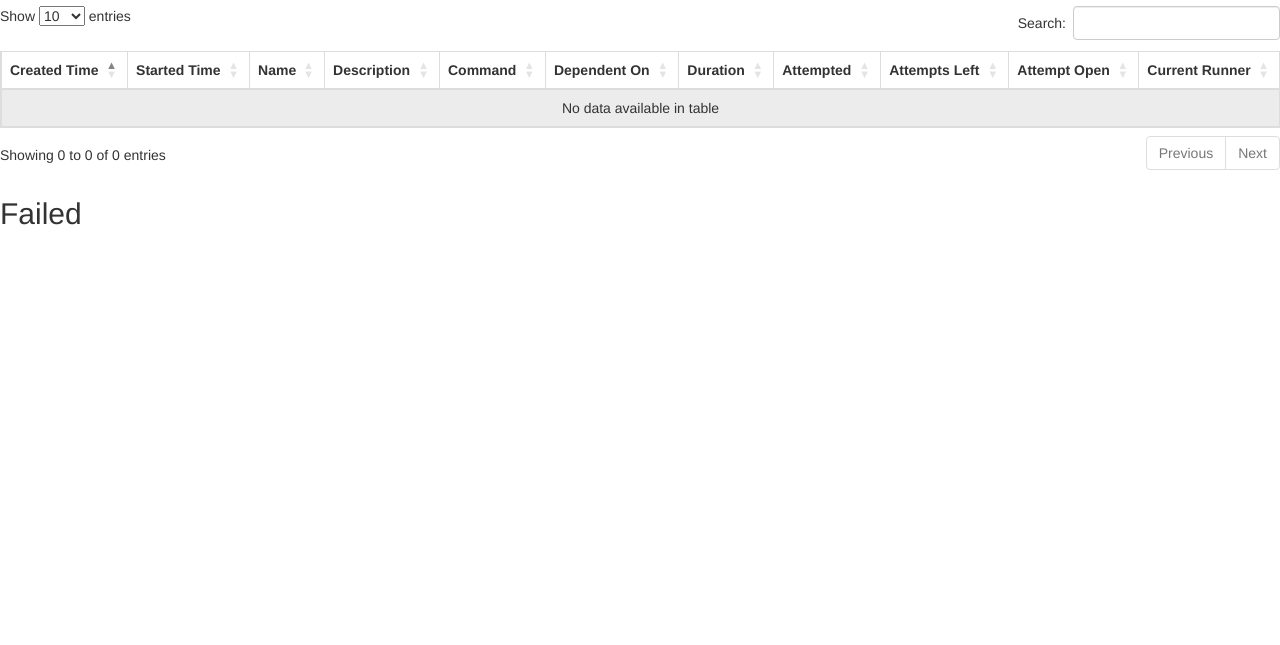
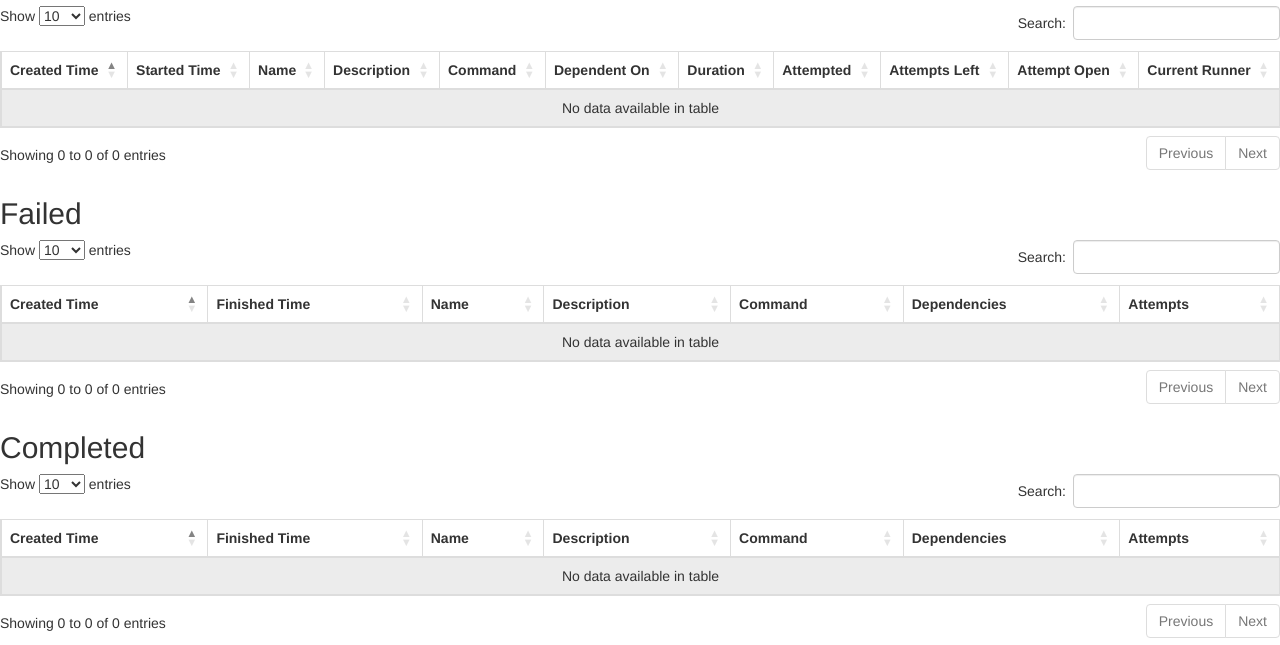
Before and after one commit to nabicht/SimpleTaskQueue, a Flask app: page / in a window 1280 px wide. Shown: the part 351-996 px from the top of the page. Before the commit the page ends 576 px from the top, so only its background shows below. Run offline with Flask 2, Linux system fonts and the light colour scheme; data that the repository does not hold is empty; some libraries are stand-ins or nearby versions.

Commit message:
got failed and completed tables in the web page, which closes #2

```diff
--- a/app.py
+++ b/app.py
@@ -123,7 +123,7 @@ class MonitorTasks(Resource):
                 d = {"id": task.task_id(),
                      "status": "In Process",
                      "created": str(task.created_time),
-                     "started": str(task),
+                     "started": str(task.start_time()),
                      "name": task.name,
                      "description": task.desc,
                      "command": task.cmd,
@@ -131,12 +131,40 @@ class MonitorTasks(Resource):
                      "duration": task.duration,
                      "attempted": task.num_attempts(),
                      "attempts left": task.max_attempts - task.num_attempts(),
-                     "attempt open": task.most_recent_attempt().in_process() == True,
+                     "attempt open": task.most_recent_attempt().in_process() is True,
                      "current runner": current_runner
                     }
                 list_of_tasks.append(d)
-        elif list_type.lower() == "done":
-            pass
+        elif list_type.lower() == "failed":
+            done = task_manager.done_tasks()
+            for task in done:
+                if task.failed():
+                    d = {"id": task.task_id(),
+                         "status": "Failed",
+                         "created": str(task.created_time),
+                         "finished": str(task.finished_time()),
+                         "name": task.name,
+                         "description": task.desc,
+                         "command": task.cmd,
+                         "dependencies": task_manager.dependencies(task.task_id()),
+                         "attempts": task.num_attempts()
+                         }
+                    list_of_tasks.append(d)
+        elif list_type.lower() == "completed":
+            done = task_manager.done_tasks()
+            for task in done:
+                if task.failed():
+                    d = {"id": task.task_id(),
+                         "status": "Completed",
+                         "created": str(task.created_time),
+                         "finished": str(task.finished_time()),
+                         "name": task.name,
+                         "description": task.desc,
+                         "command": task.cmd,
+                         "dependencies": task_manager.dependencies(task.task_id()),
+                         "attempts": task.num_attempts()
+                         }
+                    list_of_tasks.append(d)
         else:
             return {"message": "%s is an unknown list type. No tasks to return." % list_type}, 400
         return {"data": list_of_tasks}, 200
--- a/templates/overview.html
+++ b/templates/overview.html
@@ -5,6 +5,7 @@
     {{ super() }}
     <link href="https://cdn.datatables.net/1.10.19/css/dataTables.bootstrap4.min.css" rel="stylesheet">
     <link href="https://cdn.datatables.net/fixedheader/3.1.5/css/fixedHeader.bootstrap4.min.css" rel="stylesheet">
+    <link href="https://cdn.datatables.net/responsive/2.2.3/css/responsive.bootstrap4.min.css" rel="stylesheet">
 {% endblock %}
 
 {% block navbar %}
@@ -17,7 +18,7 @@
     <div class="w-100 p-3">
         <h1>Simple Task Queue</h1>
         <h2>To Do</h2>
-        <table id="todoTaskTable" class="table table-striped table-bordered" style="width:100%" >
+        <table id="todoTaskTable" class="table table-striped table-bordered dt-responsive" style="width:100%" >
             <thead>
                 <tr>
                     <th>Created Time</th>
@@ -49,7 +50,33 @@
             </thead>
         </table>
         <h2>Failed</h2>
-
+        <table id="failedTaskTable" class="table table-striped table-bordered" style="width:100%" >
+            <thead>
+                <tr>
+                    <th>Created Time</th>
+                    <th>Finished Time</th>
+                    <th>Name</th>
+                    <th>Description</th>
+                    <th>Command</th>
+                    <th>Dependencies</th>
+                    <th>Attempts</th>
+                </tr>
+            </thead>
+        </table>
+        <h2>Completed</h2>
+        <table id="completedTaskTable" class="table table-striped table-bordered" style="width:100%" >
+            <thead>
+                <tr>
+                    <th>Created Time</th>
+                    <th>Finished Time</th>
+                    <th>Name</th>
+                    <th>Description</th>
+                    <th>Command</th>
+                    <th>Dependencies</th>
+                    <th>Attempts</th>
+                </tr>
+            </thead>
+        </table>
     </div>
 {% endblock %}
 
@@ -98,4 +125,40 @@
         } );
     });
     </script>
+    <script>
+    $(document).ready(function() {
+        $('#failedTaskTable').DataTable( {
+            "processing": true,
+            "ajax": "/listtasks/failed",
+            // add column definitions to map your json to the table
+            "columns": [
+                {data: "created"},
+                {data: "finished"},
+                {data: "name"},
+                {data: "description"},
+                {data: "command"},
+                {data: "dependencies"},
+                {data: "attempts"}
+            ]
+        } );
+    });
+    </script>
+    <script>
+    $(document).ready(function() {
+        $('#completedTaskTable').DataTable( {
+            "processing": true,
+            "ajax": "/listtasks/completed",
+            // add column definitions to map your json to the table
+            "columns": [
+                {data: "created"},
+                {data: "finished"},
+                {data: "name"},
+                {data: "description"},
+                {data: "command"},
+                {data: "dependencies"},
+                {data: "attempts"}
+            ]
+        } );
+    });
+    </script>
 {% endblock %}
```
